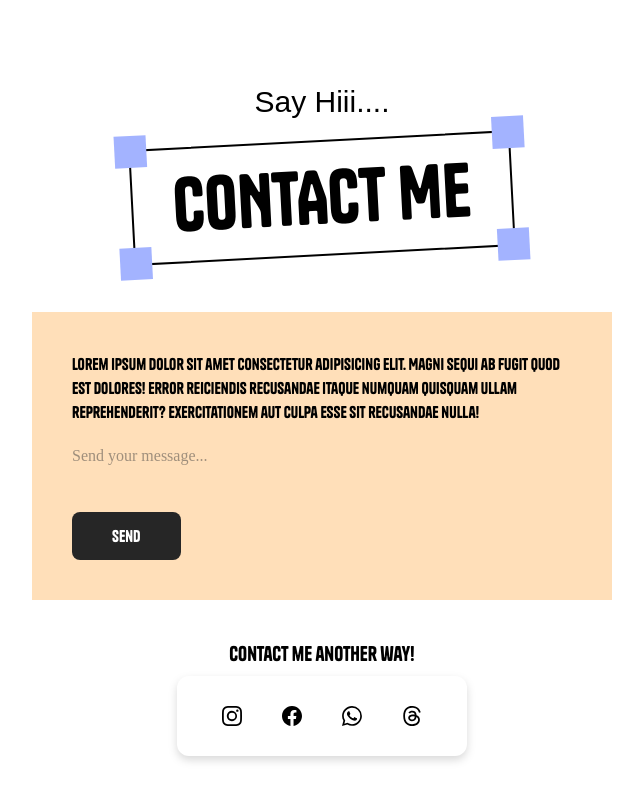
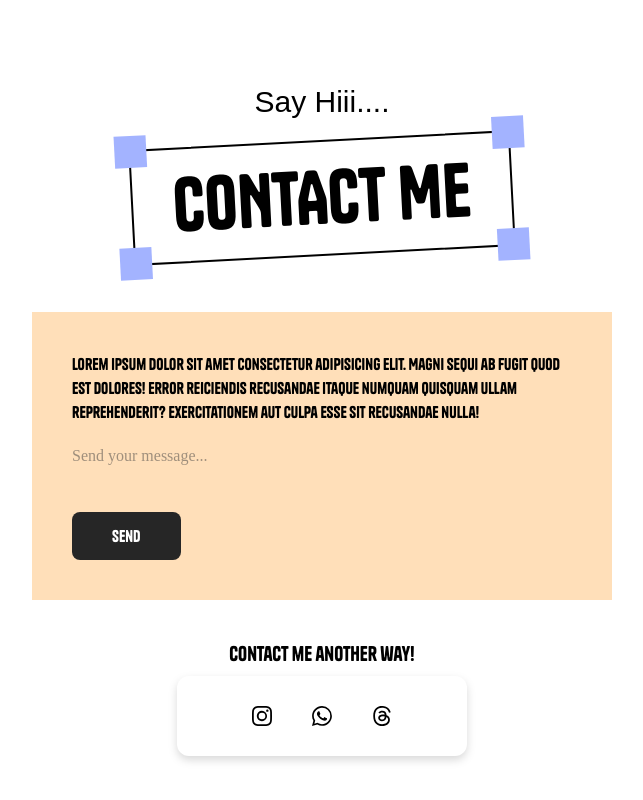
Before and after one commit to ApinAnderrson/Pin.Portfolio, a React (Vite) app: page / in a window 1280 px wide. Shown: the part 4534-5334 px from the top of the page, without its empty margins (318-961 px from the left). Built offline with nearby package versions, Linux system fonts and the light colour scheme; a web font is replaced by a local one.

Commit message:
social media post

```diff
--- a/src/pages/dashboard.tsx
+++ b/src/pages/dashboard.tsx
@@ -710,6 +710,7 @@ export default function Dashboard(){
           <div className="py-10 w-[25%] flex flex-col items-center gap-2">
             <p className="text-xl">contact me another way!</p>
             <div className="drop-shadow-lg bg-white w-full h-20 rounded-xl flex gap-10 items-center justify-center">
+              <Link to="https://www.instagram.com/hoviantoanderrson/?hl=en">
                 <svg
                   xmlns="http://www.w3.org/2000/svg"
                   width="20"
@@ -720,7 +721,8 @@ export default function Dashboard(){
                 >
                   <path d="M8 0C5.829 0 5.556.01 4.703.048 3.85.088 3.269.222 2.76.42a3.9 3.9 0 0 0-1.417.923A3.9 3.9 0 0 0 .42 2.76C.222 3.268.087 3.85.048 4.7.01 5.555 0 5.827 0 8.001c0 2.172.01 2.444.048 3.297.04.852.174 1.433.372 1.942.205.526.478.972.923 1.417.444.445.89.719 1.416.923.51.198 1.09.333 1.942.372C5.555 15.99 5.827 16 8 16s2.444-.01 3.298-.048c.851-.04 1.434-.174 1.943-.372a3.9 3.9 0 0 0 1.416-.923c.445-.445.718-.891.923-1.417.197-.509.332-1.09.372-1.942C15.99 10.445 16 10.173 16 8s-.01-2.445-.048-3.299c-.04-.851-.175-1.433-.372-1.941a3.9 3.9 0 0 0-.923-1.417A3.9 3.9 0 0 0 13.24.42c-.51-.198-1.092-.333-1.943-.372C10.443.01 10.172 0 7.998 0zm-.717 1.442h.718c2.136 0 2.389.007 3.232.046.78.035 1.204.166 1.486.275.373.145.64.319.92.599s.453.546.598.92c.11.281.24.705.275 1.485.039.843.047 1.096.047 3.231s-.008 2.389-.047 3.232c-.035.78-.166 1.203-.275 1.485a2.5 2.5 0 0 1-.599.919c-.28.28-.546.453-.92.598-.28.11-.704.24-1.485.276-.843.038-1.096.047-3.232.047s-2.39-.009-3.233-.047c-.78-.036-1.203-.166-1.485-.276a2.5 2.5 0 0 1-.92-.598 2.5 2.5 0 0 1-.6-.92c-.109-.281-.24-.705-.275-1.485-.038-.843-.046-1.096-.046-3.233s.008-2.388.046-3.231c.036-.78.166-1.204.276-1.486.145-.373.319-.64.599-.92s.546-.453.92-.598c.282-.11.705-.24 1.485-.276.738-.034 1.024-.044 2.515-.045zm4.988 1.328a.96.96 0 1 0 0 1.92.96.96 0 0 0 0-1.92m-4.27 1.122a4.109 4.109 0 1 0 0 8.217 4.109 4.109 0 0 0 0-8.217m0 1.441a2.667 2.667 0 1 1 0 5.334 2.667 2.667 0 0 1 0-5.334" />
                 </svg>
-              <svg
+              </Link>
+              {/* <svg
                 xmlns="http://www.w3.org/2000/svg"
                 width="20"
                 height="20"
@@ -729,7 +731,8 @@ export default function Dashboard(){
                 viewBox="0 0 16 16"
               >
                 <path d="M16 8.049c0-4.446-3.582-8.05-8-8.05C3.58 0-.002 3.603-.002 8.05c0 4.017 2.926 7.347 6.75 7.951v-5.625h-2.03V8.05H6.75V6.275c0-2.017 1.195-3.131 3.022-3.131.876 0 1.791.157 1.791.157v1.98h-1.009c-.993 0-1.303.621-1.303 1.258v1.51h2.218l-.354 2.326H9.25V16c3.824-.604 6.75-3.934 6.75-7.951" />
-              </svg>
+              </svg> */}
+              <Link to="wa.me/+6282372808471">
                 <svg
                   xmlns="http://www.w3.org/2000/svg"
                   width="20"
@@ -740,6 +743,8 @@ export default function Dashboard(){
                 >
                   <path d="M13.601 2.326A7.85 7.85 0 0 0 7.994 0C3.627 0 .068 3.558.064 7.926c0 1.399.366 2.76 1.057 3.965L0 16l4.204-1.102a7.9 7.9 0 0 0 3.79.965h.004c4.368 0 7.926-3.558 7.93-7.93A7.9 7.9 0 0 0 13.6 2.326zM7.994 14.521a6.6 6.6 0 0 1-3.356-.92l-.24-.144-2.494.654.666-2.433-.156-.251a6.56 6.56 0 0 1-1.007-3.505c0-3.626 2.957-6.584 6.591-6.584a6.56 6.56 0 0 1 4.66 1.931 6.56 6.56 0 0 1 1.928 4.66c-.004 3.639-2.961 6.592-6.592 6.592m3.615-4.934c-.197-.099-1.17-.578-1.353-.646-.182-.065-.315-.099-.445.099-.133.197-.513.646-.627.775-.114.133-.232.148-.43.05-.197-.1-.836-.308-1.592-.985-.59-.525-.985-1.175-1.103-1.372-.114-.198-.011-.304.088-.403.087-.088.197-.232.296-.346.1-.114.133-.198.198-.33.065-.134.034-.248-.015-.347-.05-.099-.445-1.076-.612-1.47-.16-.389-.323-.335-.445-.34-.114-.007-.247-.007-.38-.007a.73.73 0 0 0-.529.247c-.182.198-.691.677-.691 1.654s.71 1.916.81 2.049c.098.133 1.394 2.132 3.383 2.992.47.205.84.326 1.129.418.475.152.904.129 1.246.08.38-.058 1.171-.48 1.338-.943.164-.464.164-.86.114-.943-.049-.084-.182-.133-.38-.232" />
                 </svg>
+              </Link>
+              <Link to="https://www.threads.com/@hoviantoanderrson">
                 <svg
                   xmlns="http://www.w3.org/2000/svg"
                   width="20"
@@ -750,6 +755,7 @@ export default function Dashboard(){
                 >
                   <path d="M6.321 6.016c-.27-.18-1.166-.802-1.166-.802.756-1.081 1.753-1.502 3.132-1.502.975 0 1.803.327 2.394.948s.928 1.509 1.005 2.644q.492.207.905.484c1.109.745 1.719 1.86 1.719 3.137 0 2.716-2.226 5.075-6.256 5.075C4.594 16 1 13.987 1 7.994 1 2.034 4.482 0 8.044 0 9.69 0 13.55.243 15 5.036l-1.36.353C12.516 1.974 10.163 1.43 8.006 1.43c-3.565 0-5.582 2.171-5.582 6.79 0 4.143 2.254 6.343 5.63 6.343 2.777 0 4.847-1.443 4.847-3.556 0-1.438-1.208-2.127-1.27-2.127-.236 1.234-.868 3.31-3.644 3.31-1.618 0-3.013-1.118-3.013-2.582 0-2.09 1.984-2.847 3.55-2.847.586 0 1.294.04 1.663.114 0-.637-.54-1.728-1.9-1.728-1.25 0-1.566.405-1.967.868ZM8.716 8.19c-2.04 0-2.304.87-2.304 1.416 0 .878 1.043 1.168 1.6 1.168 1.02 0 2.067-.282 2.232-2.423a6.2 6.2 0 0 0-1.528-.161" />
                 </svg>
+              </Link>
             </div>
           </div>
         </div>
```
Lines whose indentation alone changed are shown as unchanged.
